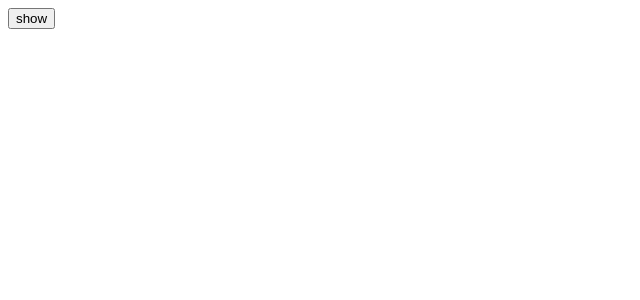
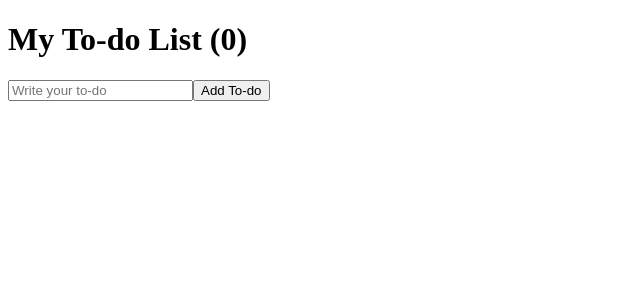
Before and after one commit to choiseongho1/create-app1, a React (Create React App) app: page / in a window 1280 px wide. Shown: the top 300 px of the page, without its empty margins (0-640 px from the left). Built offline with nearby package versions, Linux system fonts and the light colour scheme.

Commit message:
To Do List Part One

```diff
--- a/src/App.js
+++ b/src/App.js
@@ -1,24 +1,29 @@
-import { useState, useEffect } from "react";
-
-function Hello() {
-  useEffect(() => {
-    console.log("create");
-    return () => console.log("bye");
-  }, []);
-  //cleanUp function
-  //cleanUp을 사용하게 되면 컴포넌트가 언제 create되었고, destoryed되었는지 시점 확인 가능
-  //컴포넌트가 파괴될 때 hiFn이 return한 byeFn을 실행
-
-  return <h1>Hello</h1>;
-}
-
+import { useState } from "react";
 function App() {
-  const [showing, setShowing] = useState(false);
-  const onClick = () => setShowing((prev) => !prev);
+  const [todo, setTodo] = useState("");
+  const [todos, setTodos] = useState([]);
+  const onChange = (e) => setTodo(e.target.value);
+  const onSubmit = (e) => {
+    e.preventDefault();
+    if (todo === "") {
+      return;
+    }
+    setTodos((currentArray) => [todo, ...currentArray]);
+    setTodo("");
+  };
+  console.log(todos);
   return (
     <div>
-      {showing ? <Hello /> : null}
-      <button onClick={onClick}>{showing ? "Hide" : "show"}</button>
+      <h1>My To-do List ({todos.length})</h1>
+      <form onSubmit={onSubmit}>
+        <input
+          onChange={onChange}
+          value={todo}
+          type="text"
+          placeholder="Write your to-do"
+        />
+        <button>Add To-do</button>
+      </form>
     </div>
   );
 }
```
